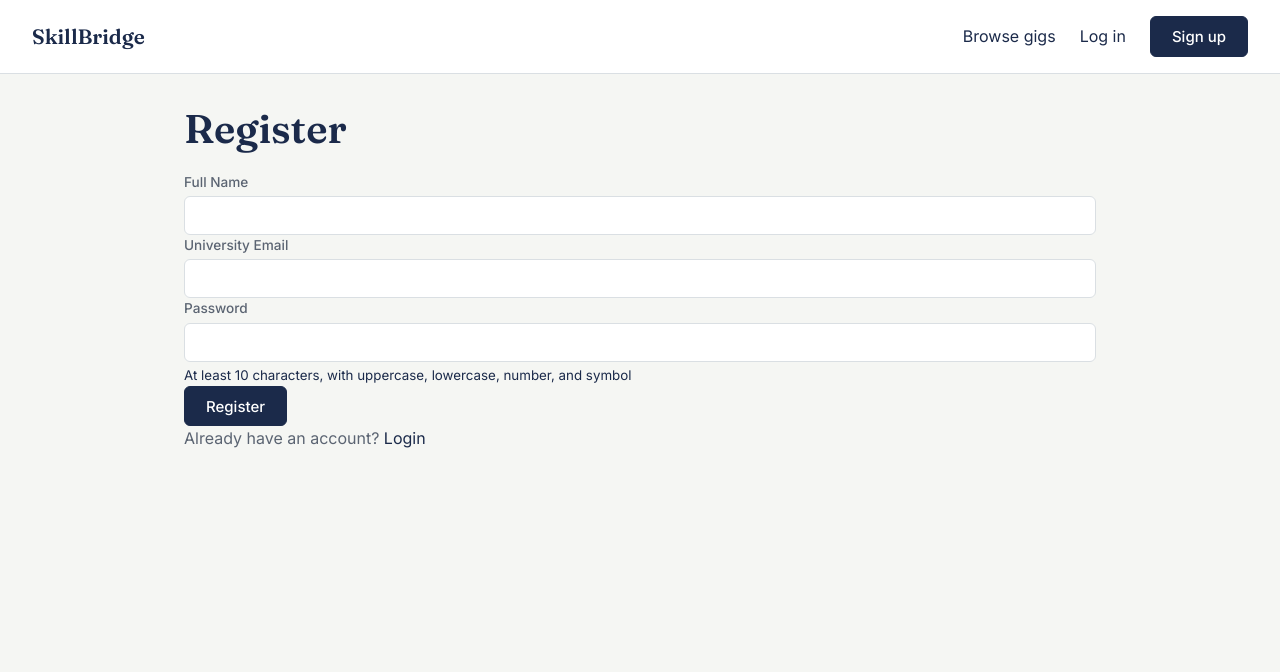
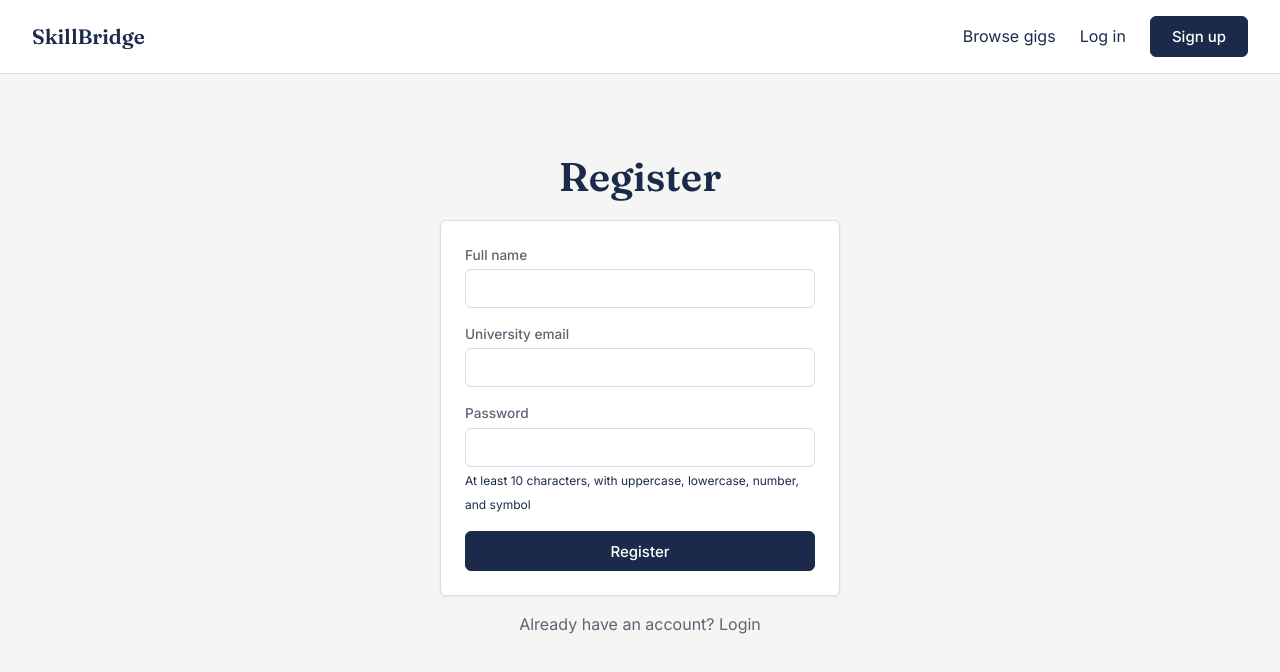
Before and after one commit to samridii/skillbridgefront, a React (Vite) app: page /register in a window 1280 px wide. Shown: the top 672 px of the page. Built offline with nearby package versions, Linux system fonts and the light colour scheme; no server answers.

Commit message:
fix: restore correct register page content, confirm login page unaffected

```diff
--- a/src/pages/Login.jsx
+++ b/src/pages/Login.jsx
@@ -32,27 +32,17 @@ const Login = () => {
   };
 
   return (
-    <div style={{ maxWidth: '400px', margin: '3rem auto' }}>
-      <h1>Log in</h1>
+    <div className="fade-up" style={{ maxWidth: '400px', margin: '3rem auto' }}>
+      <h1 style={{ textAlign: 'center' }}>Log in</h1>
       <div className="card">
         <form onSubmit={handleSubmit}>
           <div style={{ marginBottom: '1rem' }}>
             <label>University email</label>
-            <input
-              type="email"
-              value={universityEmail}
-              onChange={(e) => setEmail(e.target.value)}
-              required
-            />
+            <input type="email" value={universityEmail} onChange={(e) => setEmail(e.target.value)} required />
           </div>
           <div style={{ marginBottom: '1rem' }}>
             <label>Password</label>
-            <input
-              type="password"
-              value={password}
-              onChange={(e) => setPassword(e.target.value)}
-              required
-            />
+            <input type="password" value={password} onChange={(e) => setPassword(e.target.value)} required />
           </div>
           {error && <p className="error-text" role="alert">{error}</p>}
           <button type="submit" disabled={loading} style={{ width: '100%' }}>
@@ -60,7 +50,9 @@ const Login = () => {
           </button>
         </form>
       </div>
-      <p style={{ marginTop: '1rem' }}>Don't have an account? <Link to="/register">Register</Link></p>
+      <p style={{ marginTop: '1rem', textAlign: 'center' }}>
+        Don't have an account? <Link to="/register" style={{ color: 'var(--lime)' }}>Register</Link>
+      </p>
     </div>
   );
 };
--- a/src/pages/Register.jsx
+++ b/src/pages/Register.jsx
@@ -29,32 +29,43 @@ const Register = () => {
   };
 
   if (success) {
-    return <p>Account created. Your account is pending verification. Redirecting to login...</p>;
+    return (
+      <div className="fade-up" style={{ maxWidth: '400px', margin: '4rem auto', textAlign: 'center' }}>
+        <div className="stamp" style={{ margin: '0 auto 1rem' }}>✓</div>
+        <p>Account created. Your account is pending verification. Redirecting to login...</p>
+      </div>
+    );
   }
 
   return (
-    <div>
-      <h1>Register</h1>
+    <div className="fade-up" style={{ maxWidth: '400px', margin: '3rem auto' }}>
+      <h1 style={{ textAlign: 'center' }}>Register</h1>
+      <div className="card">
         <form onSubmit={handleSubmit}>
-        <div>
-          <label>Full Name</label>
+          <div style={{ marginBottom: '1rem' }}>
+            <label>Full name</label>
             <input name="fullName" value={form.fullName} onChange={handleChange} required />
           </div>
-        <div>
-          <label>University Email</label>
+          <div style={{ marginBottom: '1rem' }}>
+            <label>University email</label>
             <input name="universityEmail" type="email" value={form.universityEmail} onChange={handleChange} required />
           </div>
-        <div>
+          <div style={{ marginBottom: '1rem' }}>
             <label>Password</label>
             <input name="password" type="password" value={form.password} onChange={handleChange} required minLength={10} />
-          <small>At least 10 characters, with uppercase, lowercase, number, and symbol</small>
+            <small style={{ color: 'var(--text-muted)', fontSize: '0.75rem' }}>
+              At least 10 characters, with uppercase, lowercase, number, and symbol
+            </small>
           </div>
-        {error && <p role="alert">{error}</p>}
-        <button type="submit" disabled={loading}>
+          {error && <p className="error-text" role="alert">{error}</p>}
+          <button type="submit" disabled={loading} style={{ width: '100%' }}>
             {loading ? 'Creating account...' : 'Register'}
           </button>
         </form>
-      <p>Already have an account? <Link to="/login">Login</Link></p>
+      </div>
+      <p style={{ marginTop: '1rem', textAlign: 'center' }}>
+        Already have an account? <Link to="/login" style={{ color: 'var(--lime)' }}>Login</Link>
+      </p>
     </div>
   );
 };
```
Lines whose indentation alone changed are shown as unchanged.
